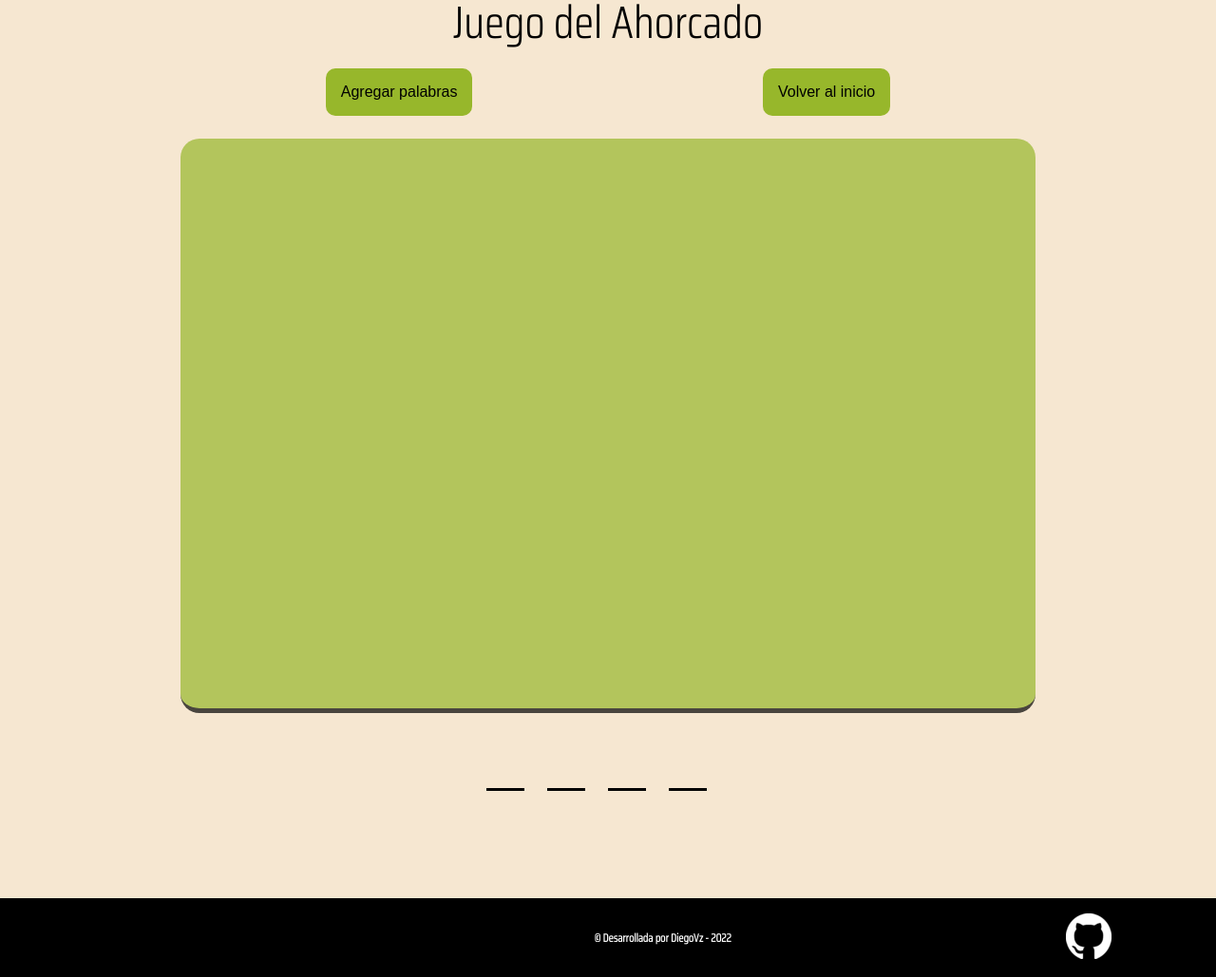
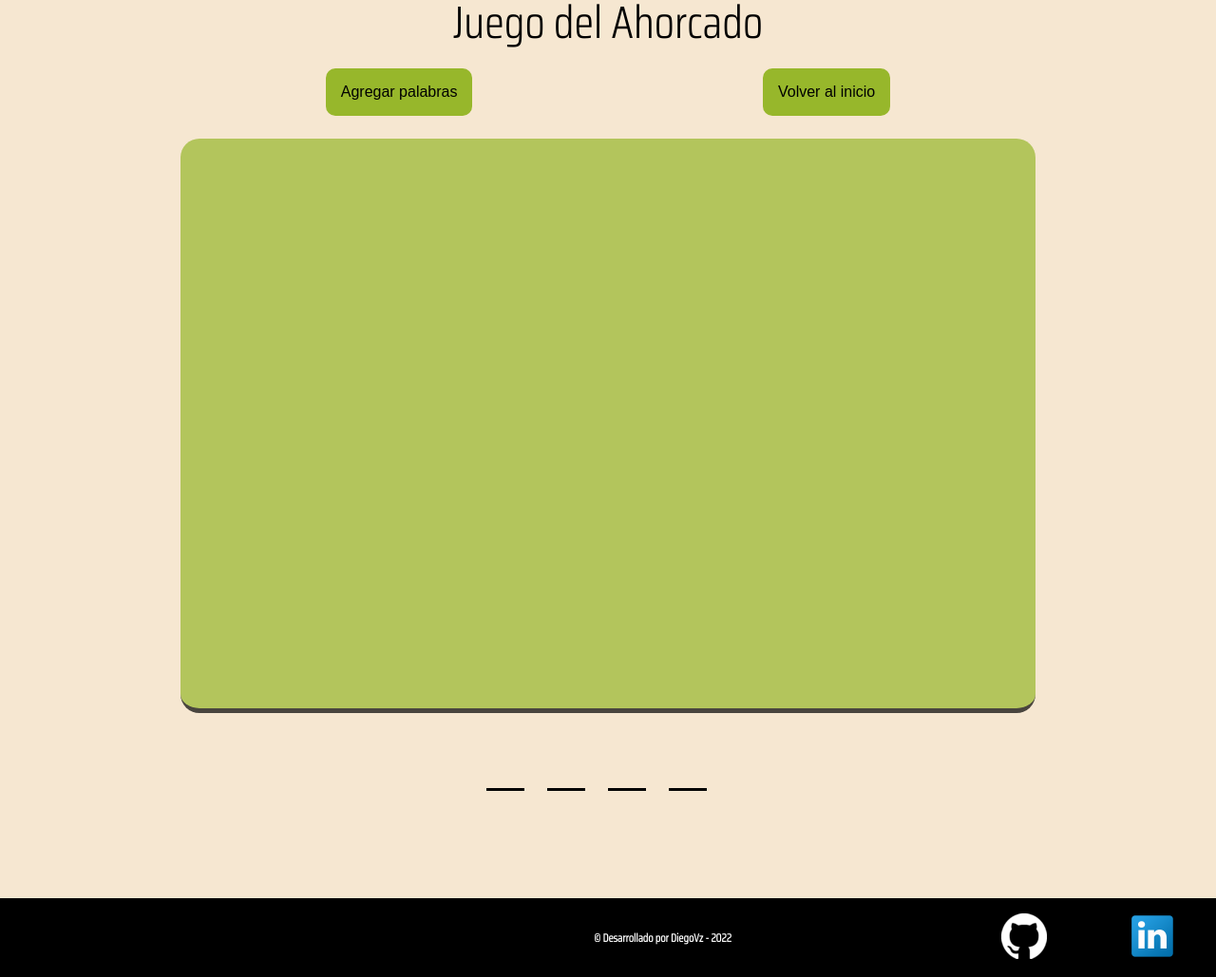
Before and after one commit to diegovz-A/JuegoAhorcado, a plain HTML site: page inicio.html in a window 1280 px wide. Shown: the whole page at 95% size. Drawn offline with Linux system fonts and the light colour scheme.

Commit message:
Agregando icono y enlace a linkedin

```diff
--- a/css/style.css
+++ b/css/style.css
@@ -175,7 +175,7 @@ header{
 .contacto{
     display: flex;
     width: 30%;
-    justify-content: center;
+    justify-content: space-around;
 }
 
 /*Pagina agregado palabras*/
--- a/inicio.html
+++ b/inicio.html
@@ -38,12 +38,15 @@
         </div>
     </main>
     <footer class="piePagina">
-        <p class="textoPiePagina">&copy; Desarrollada por DiegoVz - 2022</p>
-        <h3 class="contacto">
+        <p class="textoPiePagina">&copy; Desarrollado por DiegoVz - 2022</p>
+        <div class="contacto">
             <a href="https://github.com/diegovz-A" target="_blank">
                 <img src="./img/github_negativo.png">
             </a>
-        </h3>
+            <a href="https://www.linkedin.com/in/Diego-Velásquez-M" target="_blank">
+                <img src="img/linkedin-48.png">
+            </a>
+        </div>
     </footer>
     <script src="js/creacionTeclasCuadros.js"></script>
     <script src="js/validaciones.js"></script>
```
Also changed, not shown: img/linkedin-48.png (added).
